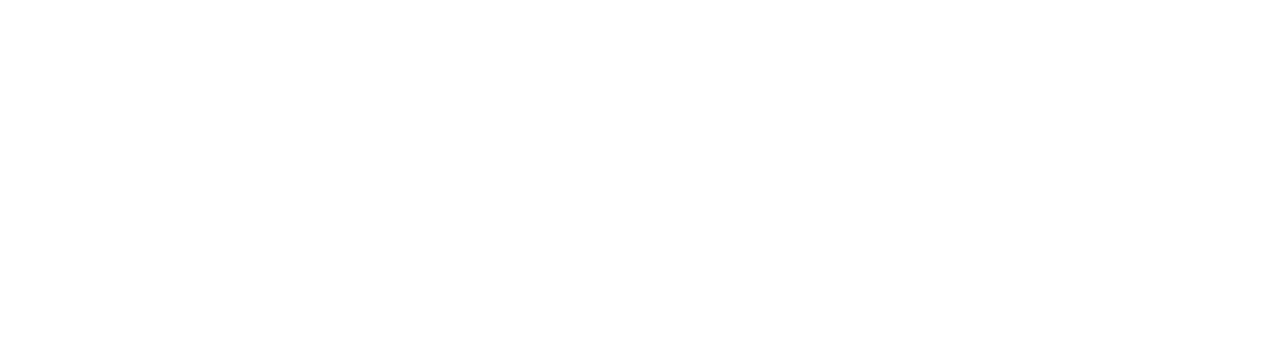
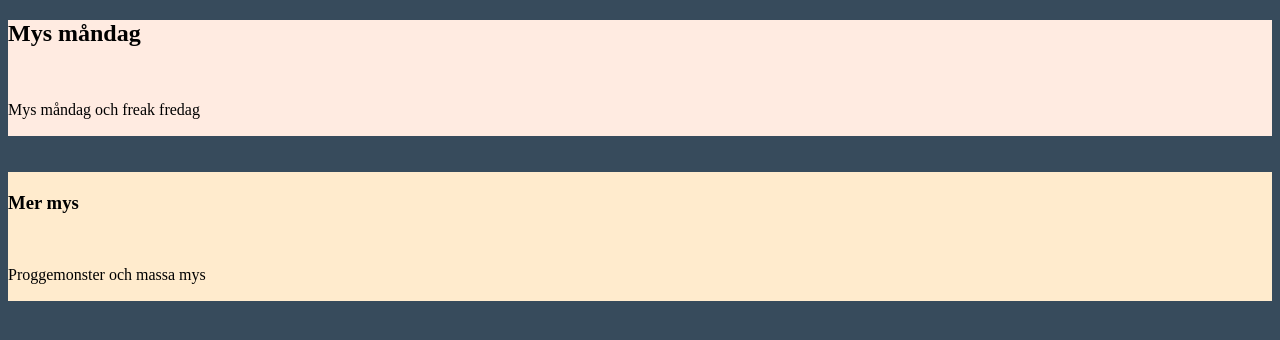
Before and after one commit to dontagner/TestCharlie, a plain HTML site: page index.html in a window 1280 px wide. Drawn offline with Linux system fonts and the light colour scheme.

Commit message:
Mys med CSS

```diff
--- a/index.html
+++ b/index.html
@@ -1,11 +1,28 @@
 <!DOCTYPE html>
 <html lang="en">
 <head>
+
+<link rel="stylesheet" href="style.css">
     <meta charset="UTF-8">
     <meta name="viewport" content="width=device-width, initial-scale=1.0">
     <title>Document</title>
 </head>
+
 <body>
-    <div class="Main"></div>
+    <div class="Main">
+        <article><h1>Mys måndag</h1>
+            <br>
+            <p>Mys måndag och freak fredag</p>
+
+        </article>
+    </div>
+<br>
+<br>
+    <div class ="Underrubrik">
+        <h3>Mer mys</h3>
+        <br>
+        <p>Proggemonster och massa mys</p>
+    </div>
+
 </body>
 </html>
--- /dev/null
+++ b/style.css
@@ -0,0 +1,14 @@
+body{
+    background-color: rgb(55, 75, 92);
+}
+
+.Main{
+    padding-bottom: 1px;
+    background-color: rgb(255,235,225);
+}
+
+.Underrubrik{
+    padding-top: 1px;
+    padding-bottom: 1px;
+    background-color: blanchedalmond;
+}
```
